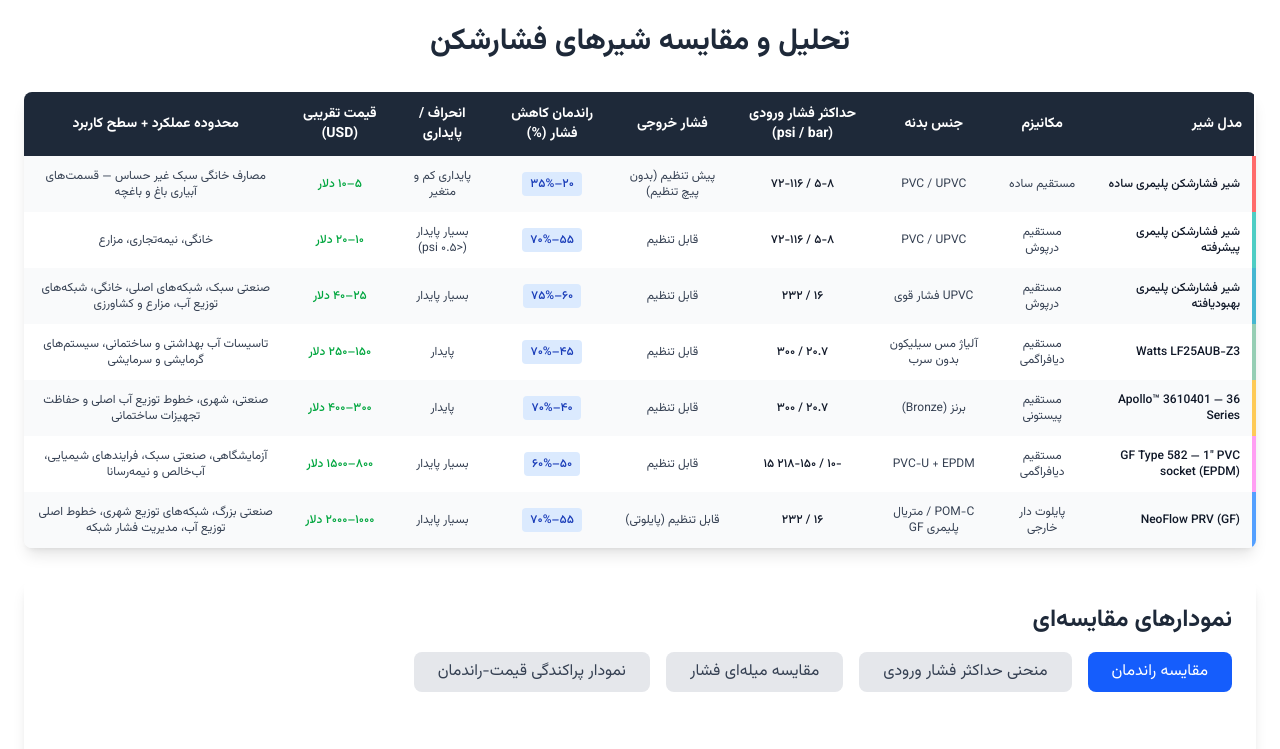
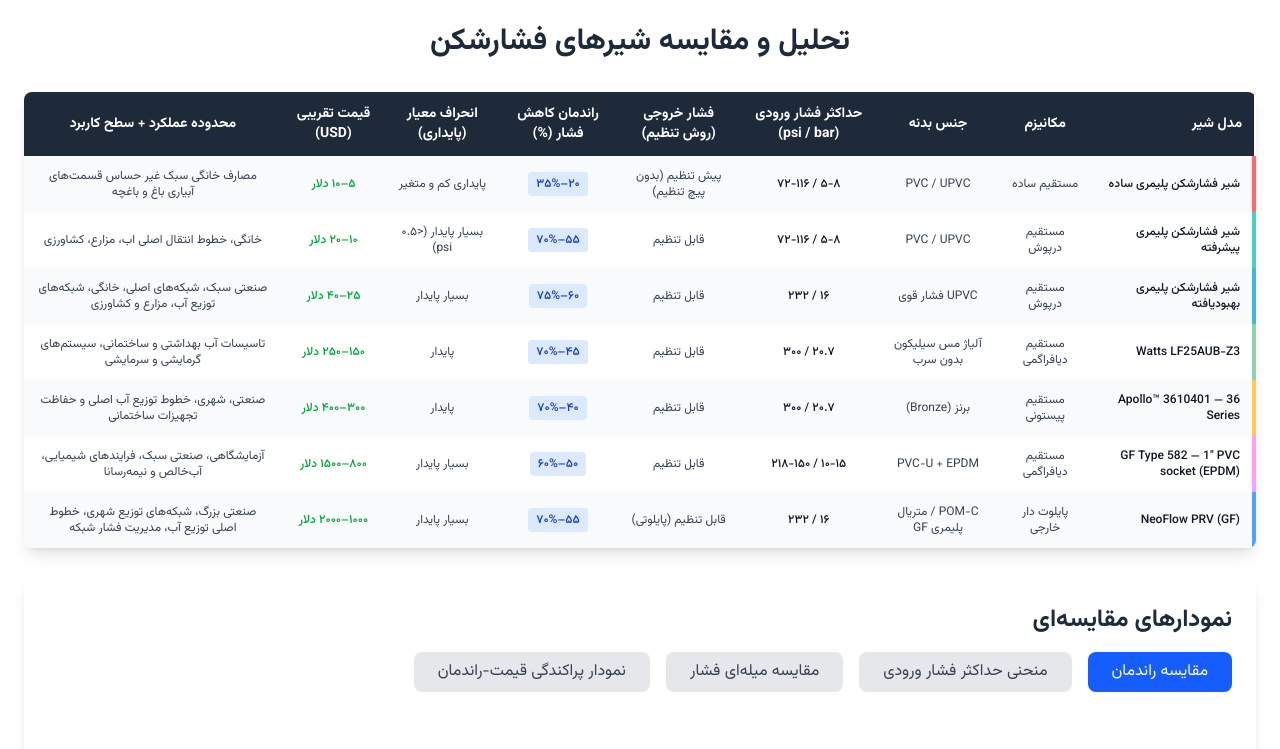
Before and after one commit to Foshati/prvfa, a Next.js app: page / in a window 1280 px wide. Shown: the top 749 px of the page. Built offline with nearby package versions, Linux system fonts and the light colour scheme.

Commit message:
fix title and text

```diff
--- a/src/app/page.tsx
+++ b/src/app/page.tsx
@@ -73,7 +73,7 @@
       priceMin: 5,
       priceMax: 10,
       price: 7.5,
-      application: "مصارف خانگی سبک غیر حساس — قسمت‌های آبیاری باغ و باغچه",
+      application: "مصارف خانگی سبک غیر حساس  قسمت‌های آبیاری باغ و باغچه",
       color: "#FF6B6B",
     },
     {
@@ -92,7 +92,7 @@
       priceMin: 10,
       priceMax: 20,
       price: 15,
-      application: "خانگی، نیمه‌تجاری، مزارع",
+      application: "خانگی، خطوط انتقال اصلی اب، مزارع، کشاورزی",
       color: "#4ECDC4",
     },
     {
@@ -160,7 +160,7 @@
       material: "PVC-U + EPDM",
       maxPressure: 218,
       maxPressureBar: 15,
-      maxPressureRange: "-۱۰ / ۲۱۸-۱۵۰ ۱۵",
+      maxPressureRange: "۱۰-۱۵ / ۲۱۸-۱۵۰ ",
       outputPressure: "قابل تنظیم",
       efficiencyMin: 50,
       efficiencyMax: 60,
@@ -538,9 +538,9 @@
                 <th className="px-3 py-3 text-center">
                   حداکثر فشار ورودی (psi / bar)
                 </th>
-                <th className="px-3 py-3 text-center">فشار خروجی</th>
+                <th className="px-3 py-3 text-center">فشار خروجی (روش تنظیم)</th>
                 <th className="px-3 py-3 text-center">راندمان کاهش فشار (%)</th>
-                <th className="px-3 py-3 text-center">انحراف / پایداری</th>
+                <th className="px-3 py-3 text-center">انحراف معیار (پایداری)</th>
                 <th className="px-3 py-3 text-center">قیمت تقریبی (USD)</th>
                 <th className="px-3 py-3 text-center">
                   محدوده عملکرد + سطح کاربرد
```
